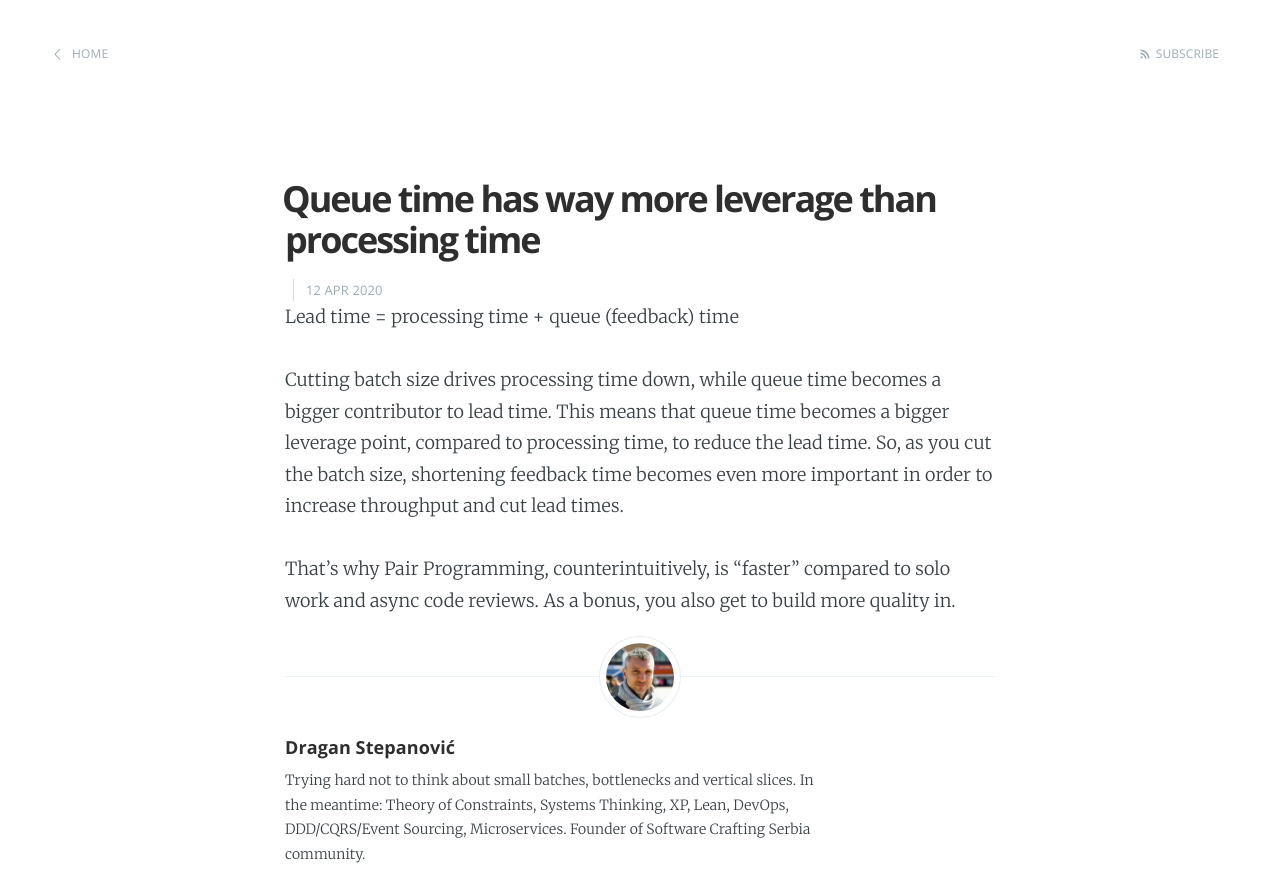
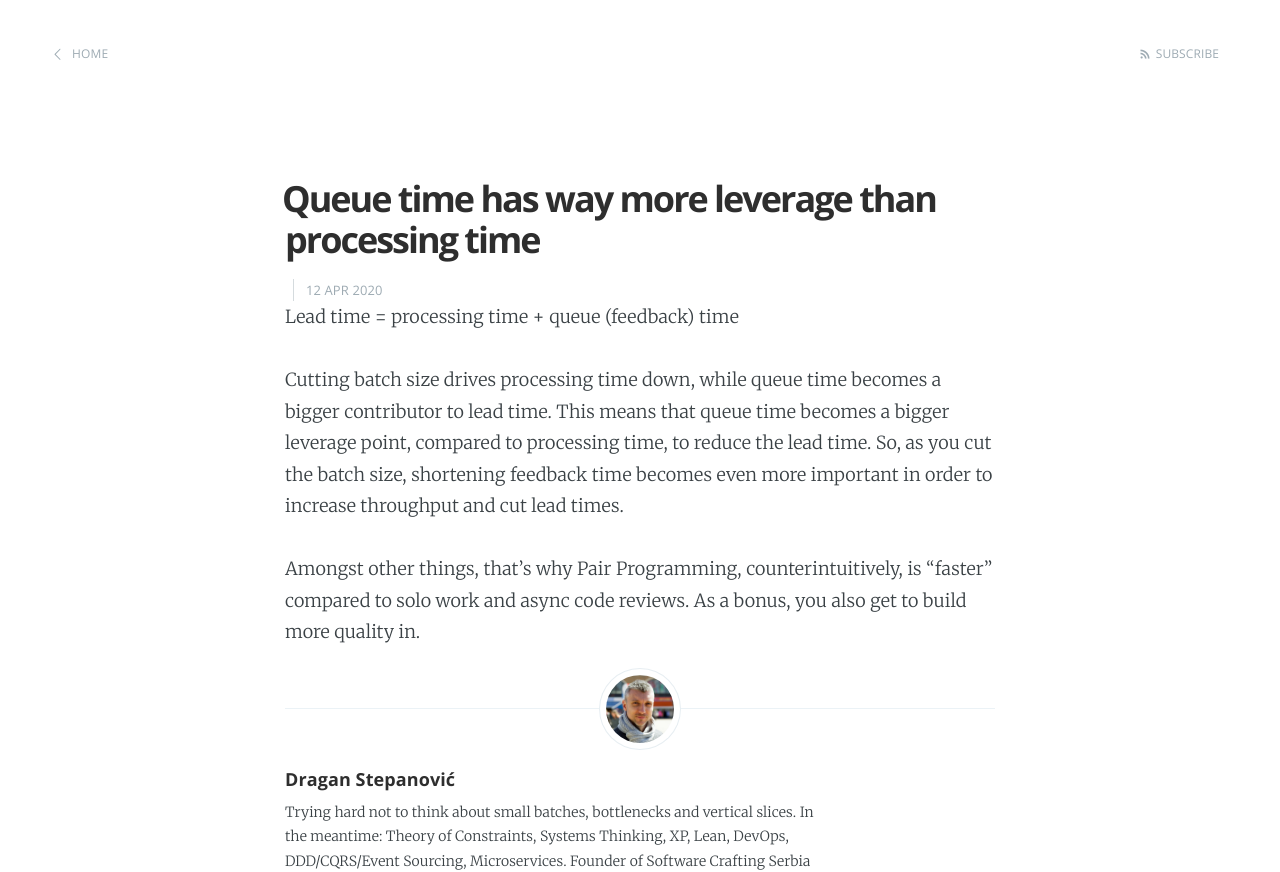
Before and after one commit to dragan-stepanovic/dragan-stepanovic.github.io, a Jekyll site: the page built from _posts/2020-04-12-queue-time-has-more-leverage-than-processing-time.md, in a window 1280 px wide, cut to the strip 0-872 px from the top of the page. Built offline with Jekyll 4.4.1, drawn with Linux system fonts in a browser that asks for light colours.

Commit message:
edit post

```diff
--- a/_posts/2020-04-12-queue-time-has-more-leverage-than-processing-time.md
+++ b/_posts/2020-04-12-queue-time-has-more-leverage-than-processing-time.md
@@ -9,4 +9,4 @@ Cutting batch size drives processing time down, while queue time becomes a bigge
 This means that queue time becomes a bigger leverage point, compared to processing time, to reduce the lead time.
 So, as you cut the batch size, shortening feedback time becomes even more important in order to increase throughput and cut lead times.
 
-That's why Pair Programming, counterintuitively, is "faster" compared to solo work and async code reviews. As a bonus, you also get to build more quality in.
+Amongst other things, that's why Pair Programming, counterintuitively, is "faster" compared to solo work and async code reviews. As a bonus, you also get to build more quality in.
```
